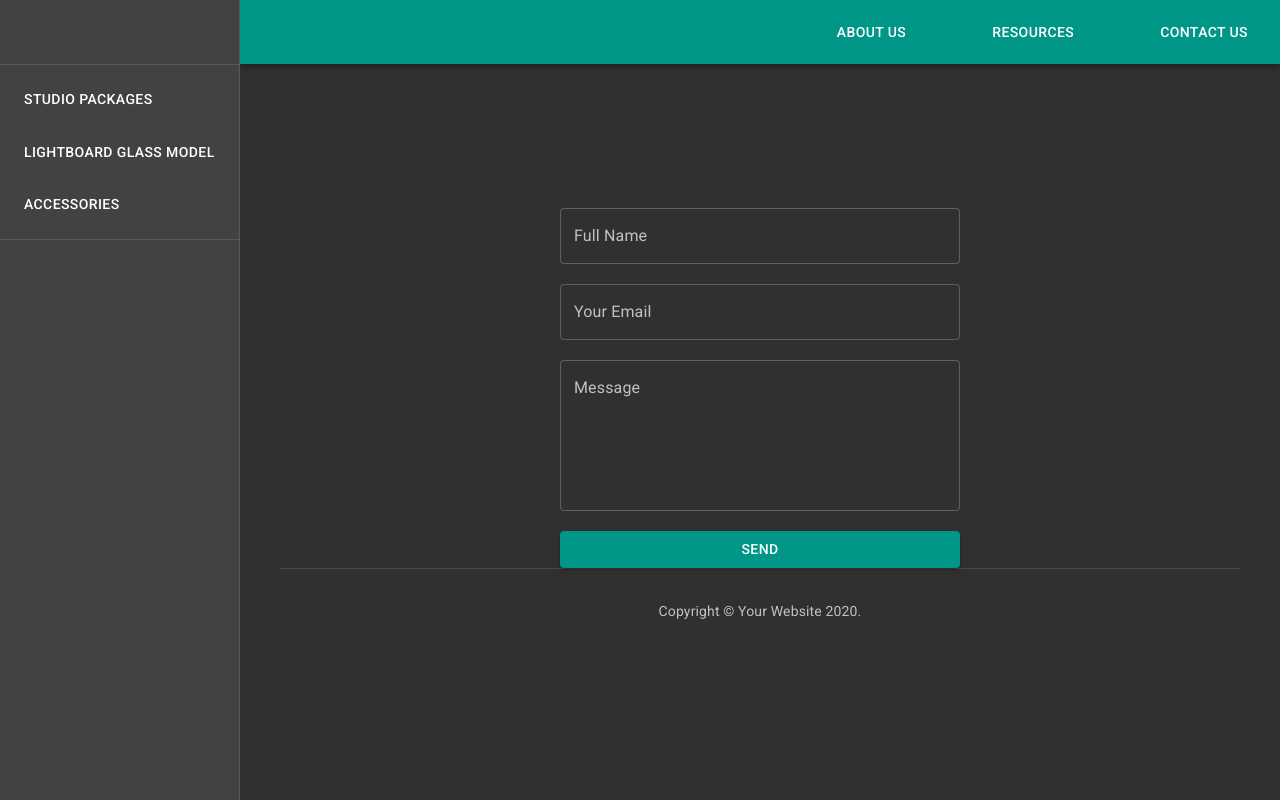
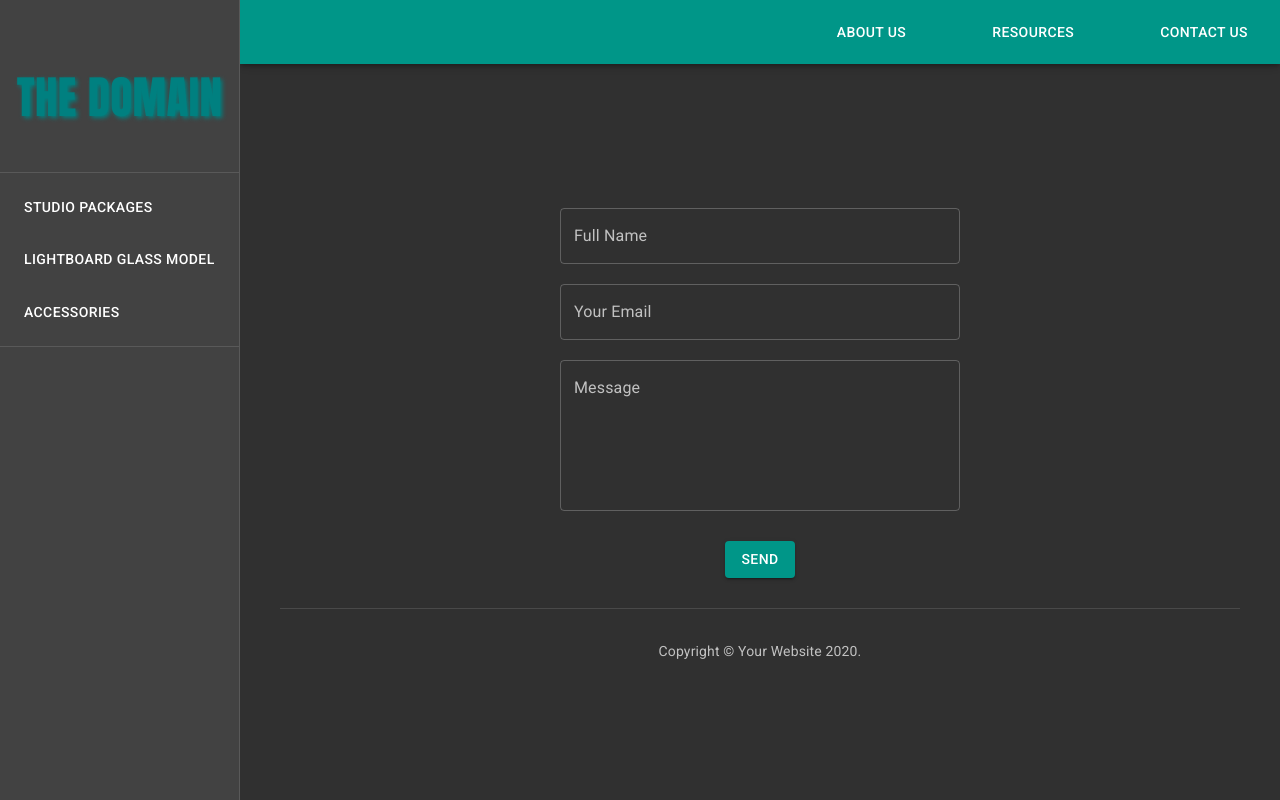
Before and after one commit to rovinox/learning-glass-systems, a React (Create React App) app: page /#/ in a window 1280 px wide. Both pictures are taken after a click on the button "CONTACT US". Built offline with nearby package versions, Linux system fonts and the light colour scheme.

Commit message:
added title

```diff
--- a/src/components/ContactUs.js
+++ b/src/components/ContactUs.js
@@ -4,6 +4,7 @@ import { makeStyles } from '@material-ui/core/styles';
 import Button from '@material-ui/core/Button';
 import Alert from '@material-ui/lab/Alert';
 import Snackbar from '@material-ui/core/Snackbar';
+import Card from "@material-ui/core/Card"
 
 const useStyles = makeStyles(theme => ({
     root: {
@@ -18,8 +19,9 @@ const useStyles = makeStyles(theme => ({
         width: "400px",
         marginTop:"20px"
     },
-    botton:{
-        marginTop:"30px"
+    btn:{
+        marginTop:"30px",
+        marginBottom:"30px"
     }
 
   }));
@@ -99,6 +101,7 @@ export default function ContactUs(props) {
                    Please fill out all the fields
                   </Alert>
                 </Snackbar>
+                <Card></Card>
                 <form className={classes.root} onSubmit={submitInfo} >
                     <TextField
                     onChange={handleName}
@@ -124,7 +127,7 @@ export default function ContactUs(props) {
                     multiline
                     rows="6"
                     variant="outlined" />
-                    <Button className={classes.textFieldSize} type="submit" variant="contained" color="primary">send</Button>
+                    <Button className={classes.btn} type="submit" variant="contained" color="primary">send</Button>
                 </form>
 
             </div>
--- a/src/components/Resource/FAQ.js
+++ b/src/components/Resource/FAQ.js
@@ -21,13 +21,14 @@ export default function FAQ () {
     const classes = useStyles();
         return (
             <div className={classes.root}>
-            <ExpansionPanel>
+            <ExpansionPanel >
               <ExpansionPanelSummary
                 expandIcon={<ExpandMoreIcon />}
                 aria-controls="panel1a-content"
                 id="panel1a-header"
+
               >
-                <Typography className={classes.heading}>How do I clean the glass?</Typography>
+                <Typography  className={classes.heading}>How do I clean the glass?</Typography>
               </ExpansionPanelSummary>
               <ExpansionPanelDetails>
                 <Typography>
--- a/src/components/VerticalList.js
+++ b/src/components/VerticalList.js
@@ -5,8 +5,26 @@ import Divider from '@material-ui/core/Divider';
 import MenuItem from "@material-ui/core/MenuItem"
 import Menu from "@material-ui/core/Menu"
 import Button from "@material-ui/core/Button"
+import { makeStyles } from '@material-ui/core/styles';
+import Typography from '@material-ui/core/Typography';
+import color from '@material-ui/core/colors/amber';
+
+
+const useStyles = makeStyles({
+  domain:{
+   textAlign:"center",
+   marginBottom:"40px",
+   fontSize:"45px",
+   color:"teal",
+   textShadow:"2px 2px 4px",
+   fontFamily:"Impact, Charcoal, sans-serif"
+
+  }
+})
 
 export default function VerticalList (props) {
+
+  const classes = useStyles();
 
     const [studio, setStudio] = React.useState(null);
     const [lightbord, setLightboard] = React.useState(null);
@@ -35,6 +53,7 @@ export default function VerticalList (props) {
 
         return (
             <div>
+              <Typography className={classes.domain} >THE DOMAIN</Typography>
             <Divider />
                 <List>
                     <ListItem>
```
Also changed, not shown: src/App.css (+8 -0 lines).
